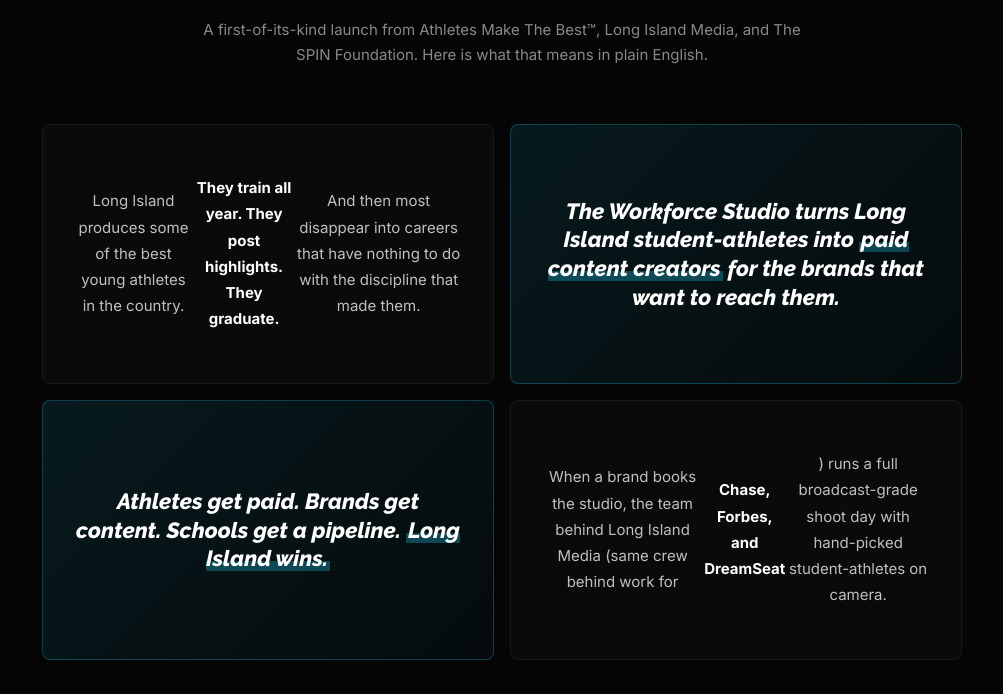
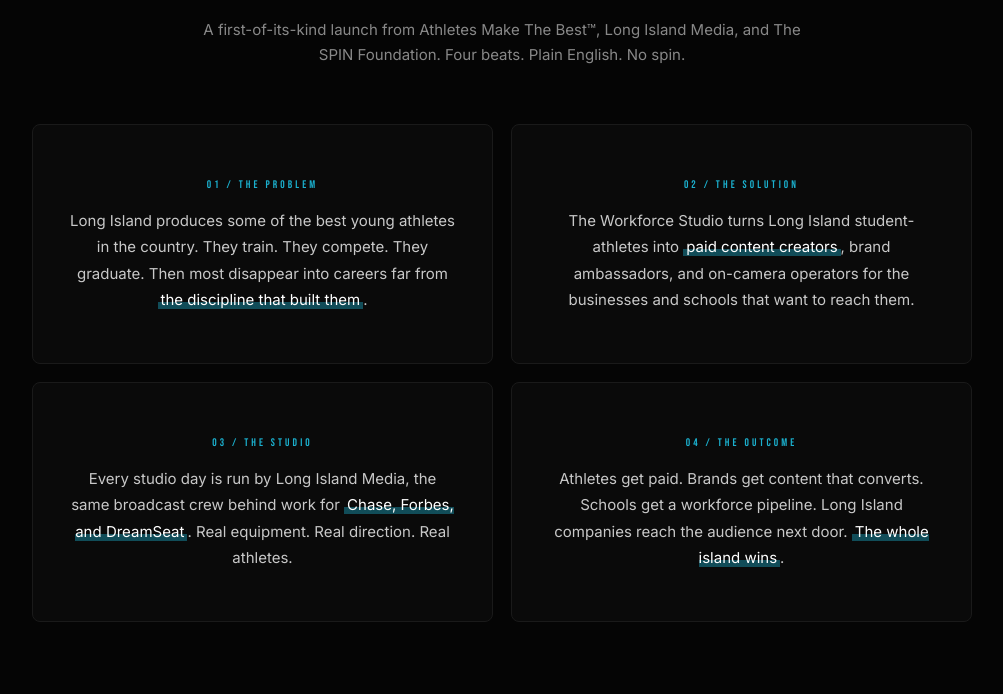
Before and after one commit to trevor749/tili, a plain HTML site: page tili-home.html in a window 1280 px wide. Shown: the part 1486-2180 px from the top of the page, without its empty margins (138-1141 px from the left). Drawn offline with Linux system fonts and the light colour scheme.

Commit message:
Unify 4 About-The-Pilot cards: parallel beats, single style, balanced copy

```diff
--- a/tili-home.html
+++ b/tili-home.html
@@ -479,27 +479,30 @@
     display: grid;
     grid-template-columns: repeat(2, 1fr);
     grid-auto-rows: 1fr;
-    gap: 16px;
-    max-width: 920px;
+    gap: 18px;
+    max-width: 940px;
     margin: 0 auto;
   }
   .what-card {
     background: var(--panel);
     border: 1px solid var(--line);
     border-radius: 8px;
-    padding: 32px 30px;
+    padding: 40px 36px;
     font-family: 'Inter', sans-serif;
     font-size: 15px;
     line-height: 1.75;
-    color: #c0c0c0;
+    color: #c8c8c8;
     transition: all 0.25s;
     position: relative;
     overflow: hidden;
     display: flex;
+    flex-direction: column;
     align-items: center;
     justify-content: center;
     text-align: center;
-    min-height: 260px;
+    min-height: 240px;
+    overflow-wrap: break-word;
+    word-wrap: break-word;
   }
   .what-card:hover {
     border-color: rgba(27,176,206,0.4);
@@ -514,21 +517,23 @@
     transform-origin: center;
   }
   .what-card:hover::before { transform: scaleX(1); }
+  .what-card .beat {
+    font-family: 'Bebas Neue', sans-serif;
+    font-size: 11px;
+    letter-spacing: 0.28em;
+    color: var(--teal);
+    margin-bottom: 14px;
+    text-transform: uppercase;
+    display: block;
+  }
+  .what-card p {
+    margin: 0;
+    max-width: 100%;
+  }
   .what-card strong { color: #fff; font-weight: 700; }
   .what-card .em-underline {
-    background: linear-gradient(180deg, transparent 60%, rgba(27,176,206,0.35) 60%);
-    padding: 0 2px;
-  }
-  .what-card.loud {
-    background: linear-gradient(135deg, rgba(27,176,206,0.12) 0%, rgba(27,176,206,0.04) 100%);
-    border-color: rgba(27,176,206,0.3);
-  }
-  .what-card.loud p {
-    font-family: 'Raleway', sans-serif;
-    font-style: italic;
-    font-weight: 800;
-    font-size: clamp(18px, 2.4vw, 22px);
-    line-height: 1.3;
+    background: linear-gradient(180deg, transparent 62%, rgba(27,176,206,0.4) 62%);
+    padding: 0 3px;
     color: #fff;
   }
 
@@ -1035,24 +1040,28 @@
     <div class="eyebrow"><span class="line"></span><span>About The Pilot</span><span class="line"></span></div>
     <h2 class="section-h">Built For The <span class="teal">Athletes</span><br>Long Island Already Produces.</h2>
     <p class="section-sub">
-      A first-of-its-kind launch from Athletes Make The Best™, Long Island Media, and The SPIN Foundation. Here is what that means in plain English.
+      A first-of-its-kind launch from Athletes Make The Best™, Long Island Media, and The SPIN Foundation. Four beats. Plain English. No spin.
     </p>
 
     <div class="what-grid">
       <div class="what-card">
-        Long Island produces some of the best young athletes in the country. <strong>They train all year. They post highlights. They graduate.</strong> And then most disappear into careers that have nothing to do with the discipline that made them.
-      </div>
-
-      <div class="what-card loud">
-        <p>The Workforce Studio turns Long Island student-athletes into <span class="em-underline">paid content creators</span> for the brands that want to reach them.</p>
-      </div>
-
-      <div class="what-card loud">
-        <p>Athletes get paid. Brands get content. Schools get a pipeline. <span class="em-underline">Long Island wins.</span></p>
+        <span class="beat">01 / The Problem</span>
+        <p>Long Island produces some of the best young athletes in the country. They train. They compete. They graduate. Then most disappear into careers far from <span class="em-underline">the discipline that built them</span>.</p>
       </div>
 
       <div class="what-card">
-        When a brand books the studio, the team behind Long Island Media (same crew behind work for <strong>Chase, Forbes, and DreamSeat</strong>) runs a full broadcast-grade shoot day with hand-picked student-athletes on camera.
+        <span class="beat">02 / The Solution</span>
+        <p>The Workforce Studio turns Long Island student-athletes into <span class="em-underline">paid content creators</span>, brand ambassadors, and on-camera operators for the businesses and schools that want to reach them.</p>
+      </div>
+
+      <div class="what-card">
+        <span class="beat">03 / The Studio</span>
+        <p>Every studio day is run by Long Island Media, the same broadcast crew behind work for <span class="em-underline">Chase, Forbes, and DreamSeat</span>. Real equipment. Real direction. Real athletes.</p>
+      </div>
+
+      <div class="what-card">
+        <span class="beat">04 / The Outcome</span>
+        <p>Athletes get paid. Brands get content that converts. Schools get a workforce pipeline. Long Island companies reach the audience next door. <span class="em-underline">The whole island wins</span>.</p>
       </div>
     </div>
   </div>
```
